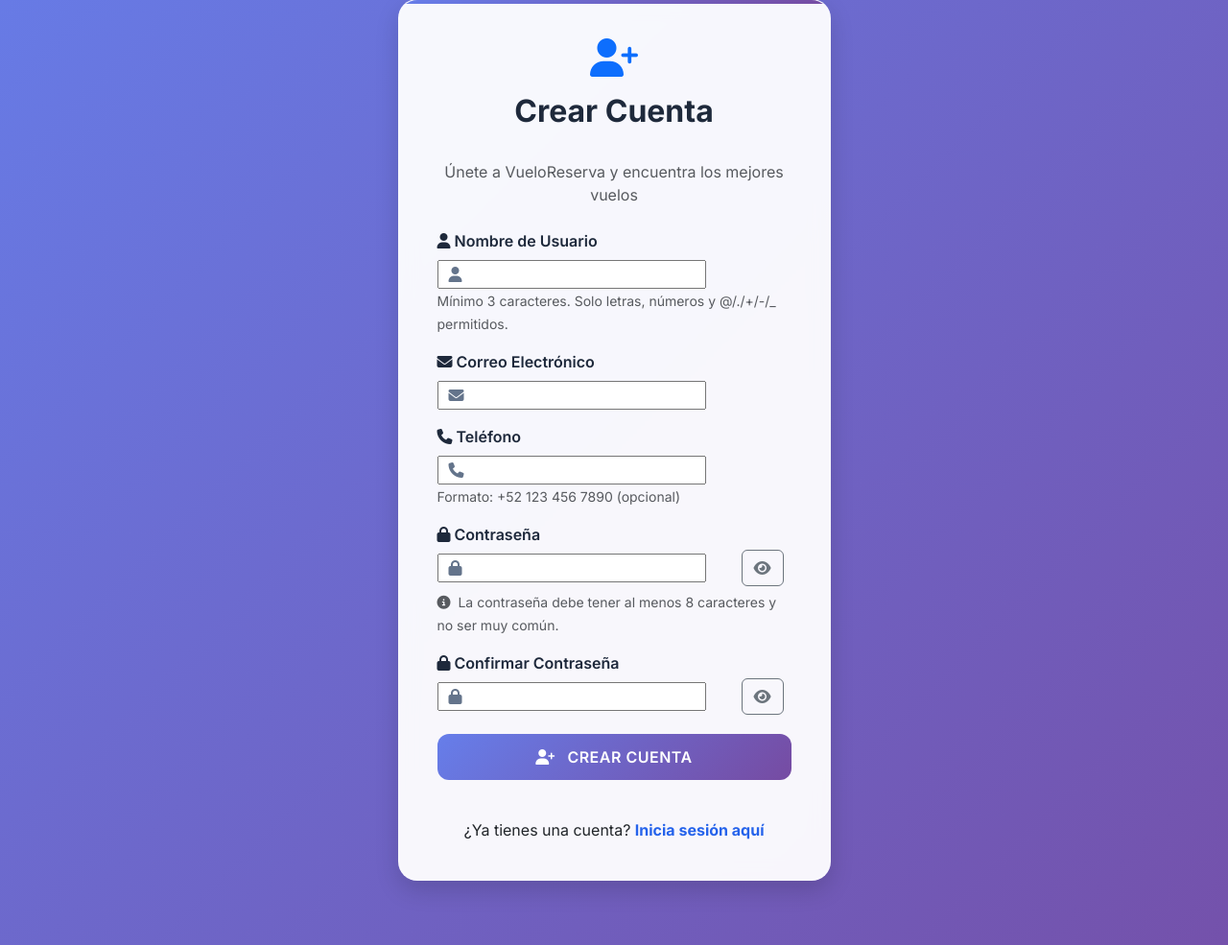
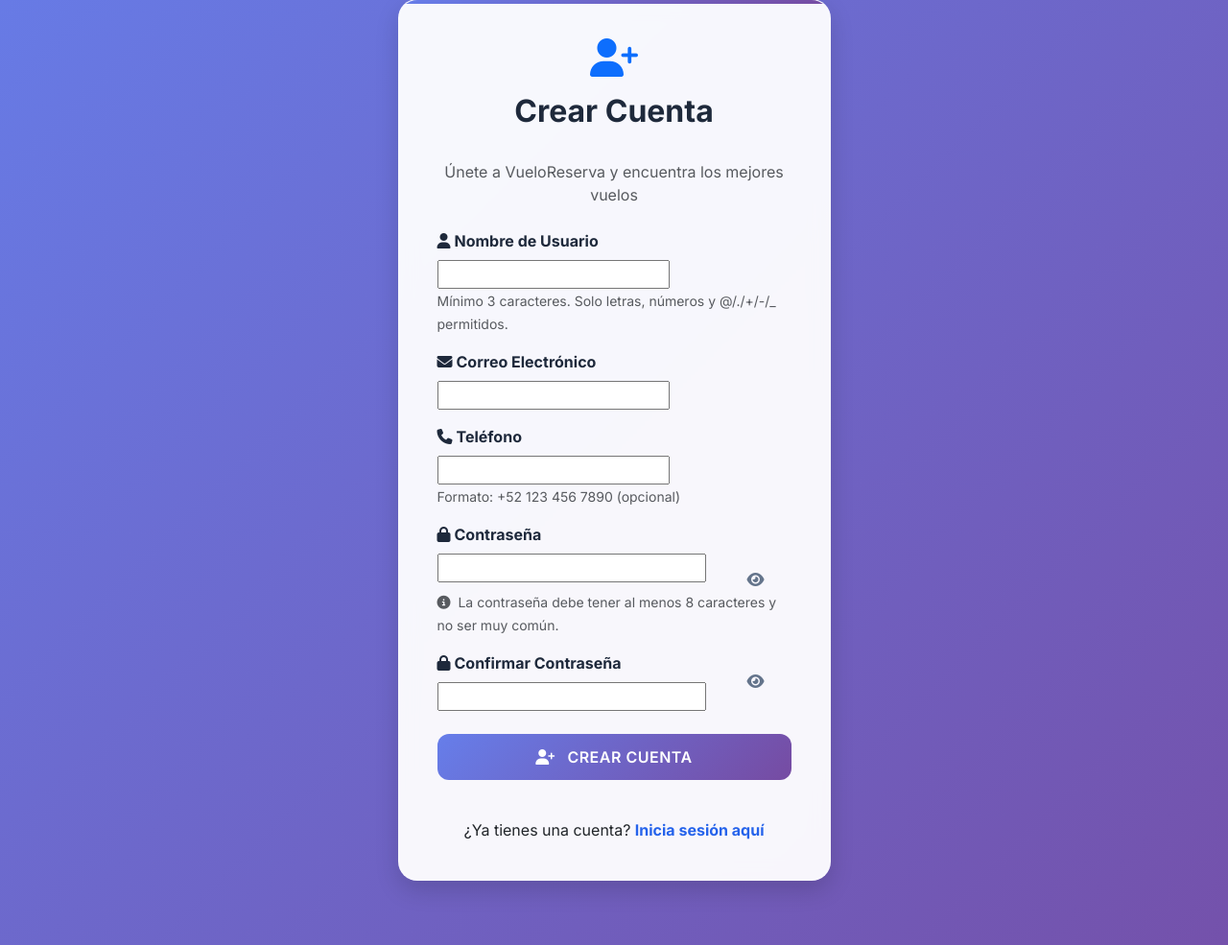
Before and after one commit to Christianpepe/Desarrollo-WEB, a Django app: template Vuelos_reservas/templates/registration/registro.html in a window 1280 px wide. Shown: the part 185-1170 px from the top of the page at 96% size. Run offline with Django 4.2, Linux system fonts and the light colour scheme; the template is opened without the code that fills it, so the values that code supplies are empty, except form fields; tables that the repository leaves empty hold one stand-in row (values such as "Sample post"); form fields are guessed from the names that the template uses; some libraries are stand-ins or nearby versions.

Commit message:
correccion de los iconos en los campos de registro

```diff
--- a/Vuelos_reservas/static/Css/styles.css
+++ b/Vuelos_reservas/static/Css/styles.css
@@ -75,6 +75,7 @@
 /* Mejoras para formularios */
 .form-group {
     margin-bottom: 1.5rem;
+    position: relative;
 }
 
 .form-control {
@@ -96,6 +97,10 @@
     font-weight: 600;
     color: var(--dark-color);
     margin-bottom: 0.5rem;
+}
+
+.form-group input[type="password"] {
+    padding-right: 2.5rem;
 }
 
 /* Botones mejorados */
@@ -302,3 +307,26 @@
 @keyframes spin {
     to { transform: rotate(360deg); }
 }
+
+.toggle-password-btn {
+    position: absolute;
+    top: 50%;
+    right: 1rem;
+    transform: translateY(-50%);
+    z-index: 10;
+    padding: 0.375rem 0.75rem;
+    border-radius: 8px;
+    border: none;
+    background: transparent;
+    color: #64748b;
+    transition: background 0.2s;
+    height: 2.5rem;
+    display: flex;
+    align-items: center;
+    justify-content: center;
+}
+
+.toggle-password-btn:focus {
+    outline: none;
+    background: #e2e8f0;
+}
--- a/Vuelos_reservas/static/js/main.js
+++ b/Vuelos_reservas/static/js/main.js
@@ -74,8 +74,10 @@
                 validateField(this);
             });
 
-            // Agregar iconos a campos comunes
-            addFieldIcon(input);
+            // Quitar addFieldIcon(input); para no modificar la posición ni agregar iconos
+            // Restaurar padding y posición por defecto
+            input.style.paddingLeft = '';
+            if (input.parentElement) input.parentElement.style.position = '';
         });
     });
 }
@@ -135,49 +137,6 @@
         messageEl.style.fontSize = '0.875rem';
         messageEl.textContent = message;
         field.parentElement.appendChild(messageEl);
-    }
-}
-
-// Función para agregar iconos a campos
-function addFieldIcon(input) {
-    const fieldName = input.name || input.id;
-    let iconClass = '';
-
-    switch (fieldName) {
-        case 'username':
-            iconClass = 'fas fa-user';
-            break;
-        case 'email':
-            iconClass = 'fas fa-envelope';
-            break;
-        case 'password':
-        case 'password1':
-        case 'password2':
-            iconClass = 'fas fa-lock';
-            break;
-        case 'telefono':
-            iconClass = 'fas fa-phone';
-            break;
-    }
-
-    if (iconClass) {
-        // Crear contenedor con icono
-        input.style.paddingLeft = '2.5rem';
-
-        const iconEl = document.createElement('i');
-        iconEl.className = iconClass;
-        iconEl.style.cssText = `
-            position: absolute;
-            left: 0.75rem;
-            top: 50%;
-            transform: translateY(-50%);
-            color: #64748b;
-            z-index: 5;
-        `;
-
-        // Hacer el contenedor padre relativo
-        input.parentElement.style.position = 'relative';
-        input.parentElement.insertBefore(iconEl, input);
     }
 }
 
--- a/Vuelos_reservas/templates/registration/registro.html
+++ b/Vuelos_reservas/templates/registration/registro.html
@@ -32,10 +32,10 @@
 
                     <!-- Username Field -->
                     <div class="form-group mb-3">
-                        <label for="{{ form.username.id_for_label }}" class="form-label">
+                        <label for="{{ form.username.id_for_label }}" class="form-label fw-bold">
                             <i class="fas fa-user me-1"></i>Nombre de Usuario
                         </label>
-                        <div class="position-relative">
+                        <div class="w-100">
                             {{ form.username }}
                         </div>
                         {% if form.username.errors %}
@@ -52,10 +52,10 @@
 
                     <!-- Email Field -->
                     <div class="form-group mb-3">
-                        <label for="{{ form.email.id_for_label }}" class="form-label">
+                        <label for="{{ form.email.id_for_label }}" class="form-label fw-bold">
                             <i class="fas fa-envelope me-1"></i>Correo Electrónico
                         </label>
-                        <div class="position-relative">
+                        <div class="w-100">
                             {{ form.email }}
                         </div>
                         {% if form.email.errors %}
@@ -69,10 +69,10 @@
 
                     <!-- Phone Field -->
                     <div class="form-group mb-3">
-                        <label for="{{ form.telefono.id_for_label }}" class="form-label">
+                        <label for="{{ form.telefono.id_for_label }}" class="form-label fw-bold">
                             <i class="fas fa-phone me-1"></i>Teléfono
                         </label>
-                        <div class="position-relative">
+                        <div class="w-100">
                             {{ form.telefono }}
                         </div>
                         {% if form.telefono.errors %}
@@ -87,12 +87,12 @@
 
                     <!-- Password Field -->
                     <div class="form-group mb-3">
-                        <label for="{{ form.password1.id_for_label }}" class="form-label">
+                        <label for="{{ form.password1.id_for_label }}" class="form-label fw-bold">
                             <i class="fas fa-lock me-1"></i>Contraseña
                         </label>
-                        <div class="position-relative">
+                        <div class="w-100" style="position:relative;">
                             {{ form.password1 }}
-                            <button type="button" class="btn btn-outline-secondary position-absolute top-50 end-0 translate-middle-y me-2" id="togglePassword1" tabindex="-1">
+                            <button type="button" class="toggle-password-btn" id="togglePassword1" tabindex="-1">
                                 <i class="fas fa-eye"></i>
                             </button>
                         </div>
@@ -113,12 +113,12 @@
 
                     <!-- Confirm Password Field -->
                     <div class="form-group mb-4">
-                        <label for="{{ form.password2.id_for_label }}" class="form-label">
+                        <label for="{{ form.password2.id_for_label }}" class="form-label fw-bold">
                             <i class="fas fa-lock me-1"></i>Confirmar Contraseña
                         </label>
-                        <div class="position-relative">
+                        <div class="w-100" style="position:relative;">
                             {{ form.password2 }}
-                            <button type="button" class="btn btn-outline-secondary position-absolute top-50 end-0 translate-middle-y me-2" id="togglePassword2" tabindex="-1">
+                            <button type="button" class="toggle-password-btn" id="togglePassword2" tabindex="-1">
                                 <i class="fas fa-eye"></i>
                             </button>
                         </div>
```
Also changed, not shown: Vuelos_reservas/templates/registration/ingreso.html (+5 -7 lines).
